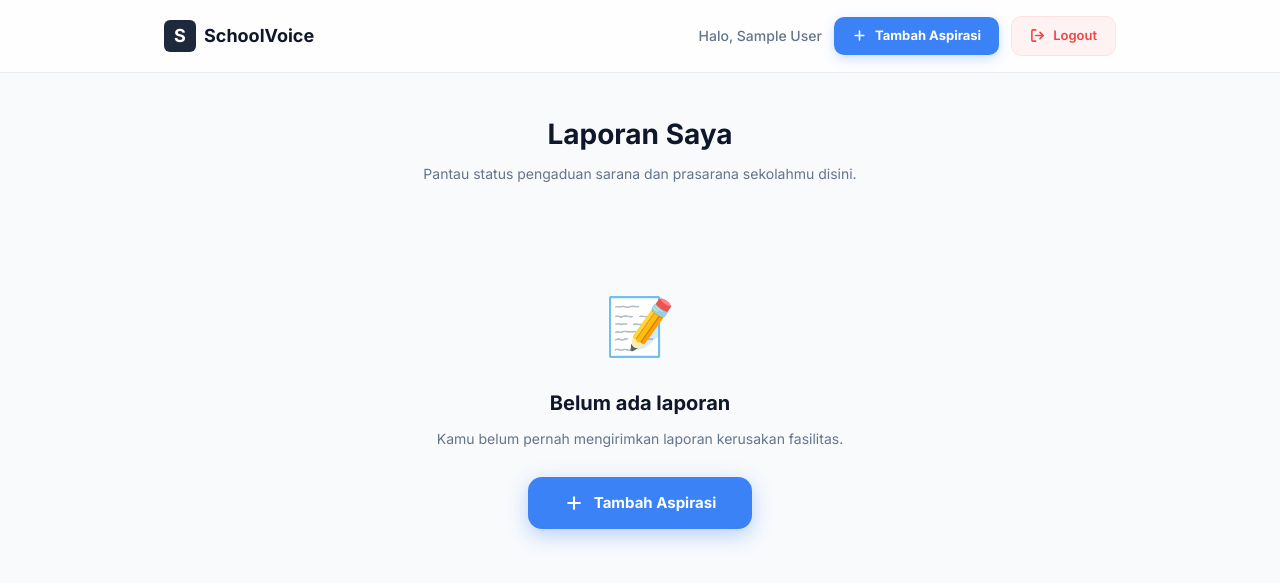
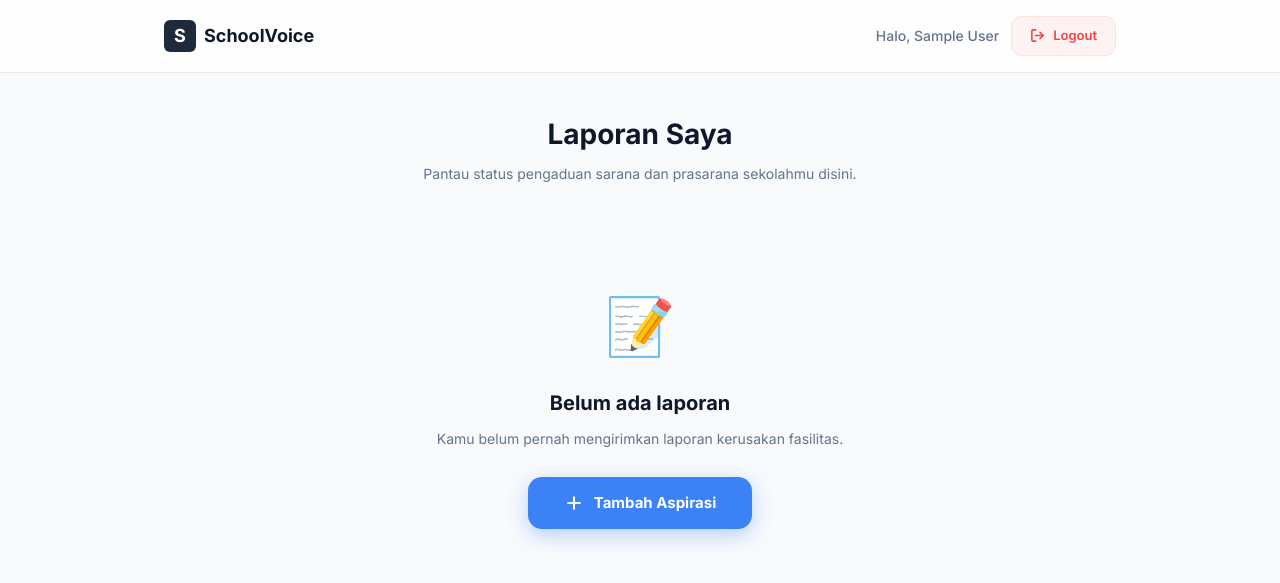
Before and after one commit to Azis1235/ukk-APPS, a PHP site: template app/views/siswa/dashboard.php in a window 1280 px wide. Shown: the top 583 px of the page. Run offline with PHP 8.4, Linux system fonts and the light colour scheme; the template is opened without the code that fills it, so the values that code supplies are empty; the visitor is signed in with stand-in values (Sample User, id 1).

Commit message:
fixing dashboard siswa

```diff
--- a/app/views/siswa/dashboard.php
+++ b/app/views/siswa/dashboard.php
@@ -16,10 +16,6 @@
             </div>
             <div style="display: flex; gap: 12px; align-items: center;">
                 <span style="font-size: 14px; font-weight: 500; color: #64748b;">Halo, <?php echo $_SESSION['nama_lengkap']; ?></span>
-                <a href="index.php?page=tambah_aspirasi" style="text-decoration: none; color: white; background: #3b82f6; font-weight: 700; display: flex; align-items: center; gap: 8px; font-size: 13px; padding: 9px 18px; border-radius: 10px; transition: all 0.3s ease; box-shadow: 0 4px 12px rgba(59, 130, 246, 0.25);" onmouseover="this.style.background='#2563eb'; this.style.transform='translateY(-2px)'; this.style.boxShadow='0 8px 16px rgba(59, 130, 246, 0.35)';" onmouseout="this.style.background='#3b82f6'; this.style.transform='translateY(0)'; this.style.boxShadow='0 4px 12px rgba(59, 130, 246, 0.25)';">
-                    <svg width="15" height="15" viewBox="0 0 24 24" fill="none" stroke="currentColor" stroke-width="2.5" stroke-linecap="round" stroke-linejoin="round"><line x1="12" y1="5" x2="12" y2="19"></line><line x1="5" y1="12" x2="19" y2="12"></line></svg>
-                    <span>Tambah Aspirasi</span>
-                </a>
                 <a href="index.php?page=logout" style="text-decoration: none; color: #ef4444; font-weight: 600; display: flex; align-items: center; gap: 8px; font-size: 13px; padding: 9px 18px; background: #fef2f2; border: 1px solid #fee2e2; border-radius: 10px; transition: all 0.3s ease;" onmouseover="this.style.background='#ef4444'; this.style.color='white'; this.style.transform='translateY(-2px)'; this.style.boxShadow='0 4px 12px rgba(239, 68, 68, 0.2)';" onmouseout="this.style.background='#fef2f2'; this.style.color='#ef4444'; this.style.transform='translateY(0)'; this.style.boxShadow='none';">
                     <svg width="15" height="15" viewBox="0 0 24 24" fill="none" stroke="currentColor" stroke-width="2.5" stroke-linecap="round" stroke-linejoin="round"><path d="M9 21H5a2 2 0 0 1-2-2V5a2 2 0 0 1 2-2h4"></path><polyline points="16 17 21 12 16 7"></polyline><line x1="21" y1="12" x2="9" y2="12"></line></svg>
                     <span>Logout</span>
```
